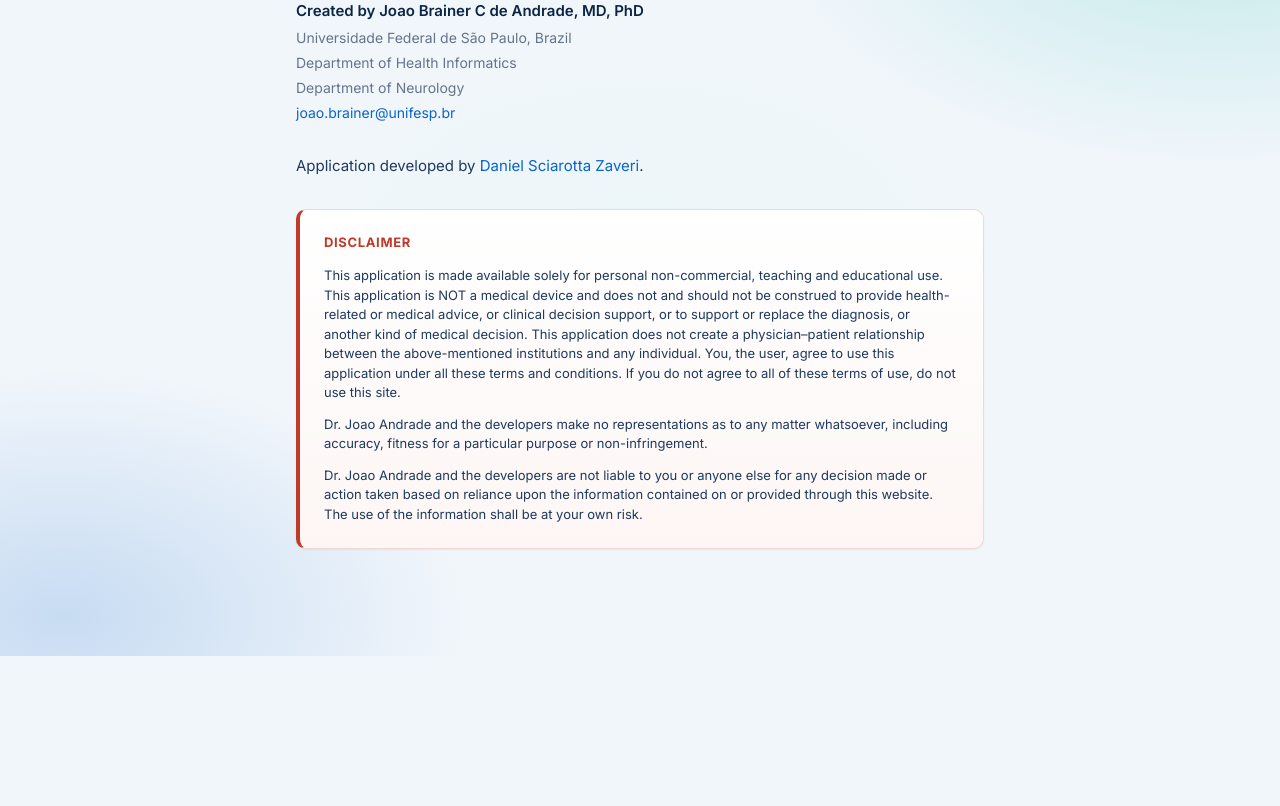
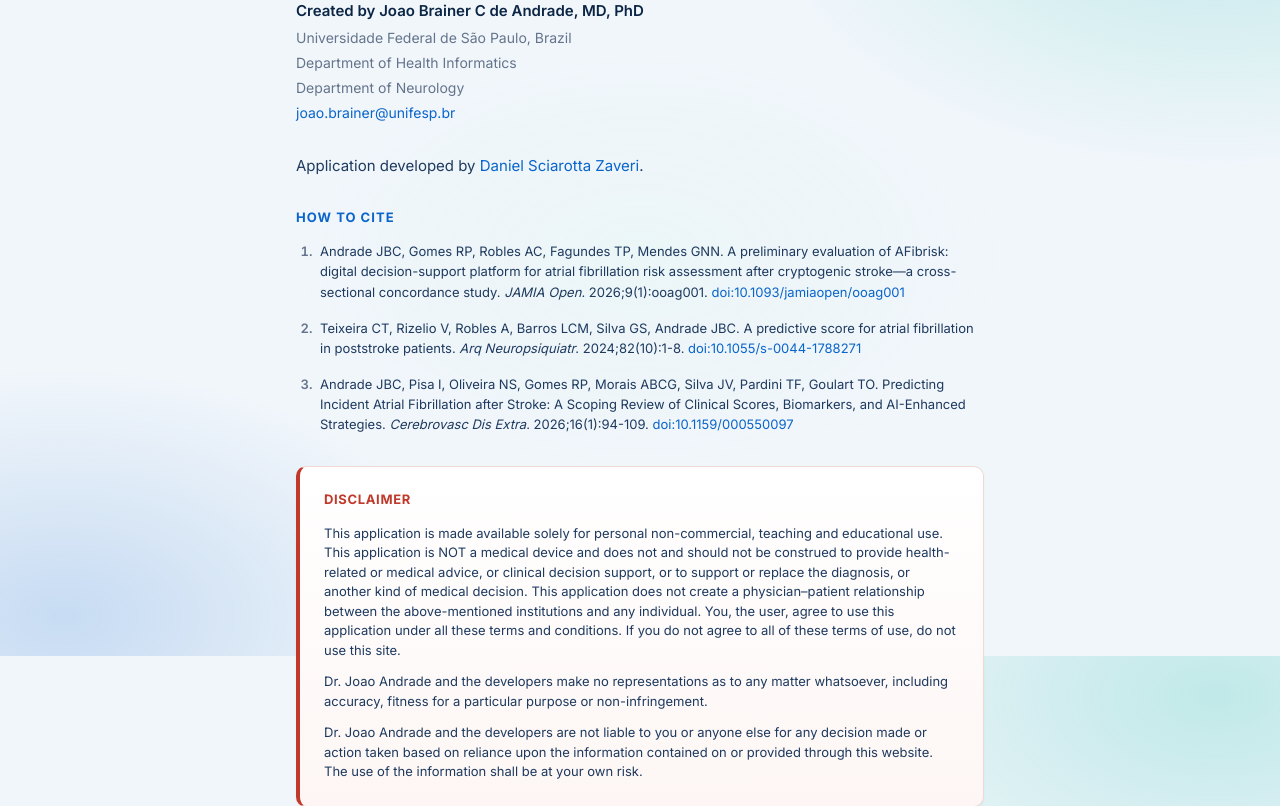
Before and after one commit to joaobrainer/afibrisk, a CodeIgniter app: page /afibrisk/about in a window 1280 px wide. Shown: the part 144-950 px from the top of the page. Before the commit the page ends 800 px from the top, so only its background shows below. Run offline with CodeIgniter, Linux system fonts and the light colour scheme; some libraries are stand-ins or nearby versions.

Commit message:
Add citations section to the About page
List the three peer-reviewed publications backing AFibRisk in a "How to
cite" section: the JAMIA Open concordance study, the Arq Neuropsiquiatr
predictive score, and the Cerebrovasc Dis Extra scoping review. Each
entry links to its DOI/SciELO landing page.

Style: small uppercase heading in primary blue, decimal-numbered list
with muted markers and ink-2 body text to keep the page hierarchy
consistent with the existing About sections.

```diff
--- a/plataforma/application/views/sobre.php
+++ b/plataforma/application/views/sobre.php
@@ -26,6 +26,30 @@
             <p>Application developed by <a href="https://www.linkedin.com/in/danielsciarotta/" target="_blank" rel="noopener">Daniel Sciarotta Zaveri</a>.</p>
         </section>
 
+        <section class="about-section citations">
+            <h2>How to cite</h2>
+            <ol class="citation-list">
+                <li>
+                    Andrade JBC, Gomes RP, Robles AC, Fagundes TP, Mendes GNN.
+                    A preliminary evaluation of AFibrisk: digital decision-support platform for atrial fibrillation risk assessment after cryptogenic stroke—a cross-sectional concordance study.
+                    <i>JAMIA Open</i>. 2026;9(1):ooag001.
+                    <a href="https://doi.org/10.1093/jamiaopen/ooag001" target="_blank" rel="noopener">doi:10.1093/jamiaopen/ooag001</a>
+                </li>
+                <li>
+                    Teixeira CT, Rizelio V, Robles A, Barros LCM, Silva GS, Andrade JBC.
+                    A predictive score for atrial fibrillation in poststroke patients.
+                    <i>Arq Neuropsiquiatr</i>. 2024;82(10):1-8.
+                    <a href="https://www.scielo.br/j/anp/a/X9f3P4VyDMKPpfhXCqc7Pwy/abstract/?lang=en" target="_blank" rel="noopener">doi:10.1055/s-0044-1788271</a>
+                </li>
+                <li>
+                    Andrade JBC, Pisa I, Oliveira NS, Gomes RP, Morais ABCG, Silva JV, Pardini TF, Goulart TO.
+                    Predicting Incident Atrial Fibrillation after Stroke: A Scoping Review of Clinical Scores, Biomarkers, and AI-Enhanced Strategies.
+                    <i>Cerebrovasc Dis Extra</i>. 2026;16(1):94-109.
+                    <a href="https://doi.org/10.1159/000550097" target="_blank" rel="noopener">doi:10.1159/000550097</a>
+                </li>
+            </ol>
+        </section>
+
         <section class="disclaimer-card">
             <h2>Disclaimer</h2>
             <p>This application is made available solely for personal non-commercial, teaching and educational use. This application is NOT a medical device and does not and should not be construed to provide health-related or medical advice, or clinical decision support, or to support or replace the diagnosis, or another kind of medical decision. This application does not create a physician–patient relationship between the above-mentioned institutions and any individual. You, the user, agree to use this application under all these terms and conditions. If you do not agree to all of these terms of use, do not use this site.</p>
--- a/plataforma/assets/css/style.css
+++ b/plataforma/assets/css/style.css
@@ -299,6 +299,22 @@ input[type="text"]:focus, input[type="number"]:focus {
 .disclaimer-card p { font-size: 13px; color: var(--color-ink-2); margin-bottom: var(--space-3); }
 .disclaimer-card p:last-child { margin-bottom: 0; }
 
+.citations h2 {
+    font-size: 13px; text-transform: uppercase; letter-spacing: 0.08em;
+    color: var(--color-primary); margin-bottom: var(--space-4);
+}
+.citation-list {
+    list-style: decimal; padding-left: 1.25rem; margin: 0;
+    counter-reset: cite;
+}
+.citation-list li {
+    font-size: 13px; line-height: 1.55; color: var(--color-ink-2);
+    margin-bottom: var(--space-4); padding-left: 4px;
+}
+.citation-list li:last-child { margin-bottom: 0; }
+.citation-list li::marker { color: var(--color-muted); font-weight: 600; }
+.citation-list a { word-break: break-word; }
+
 /* ============================================================================
    Questions page layout
    ============================================================================ */
```
